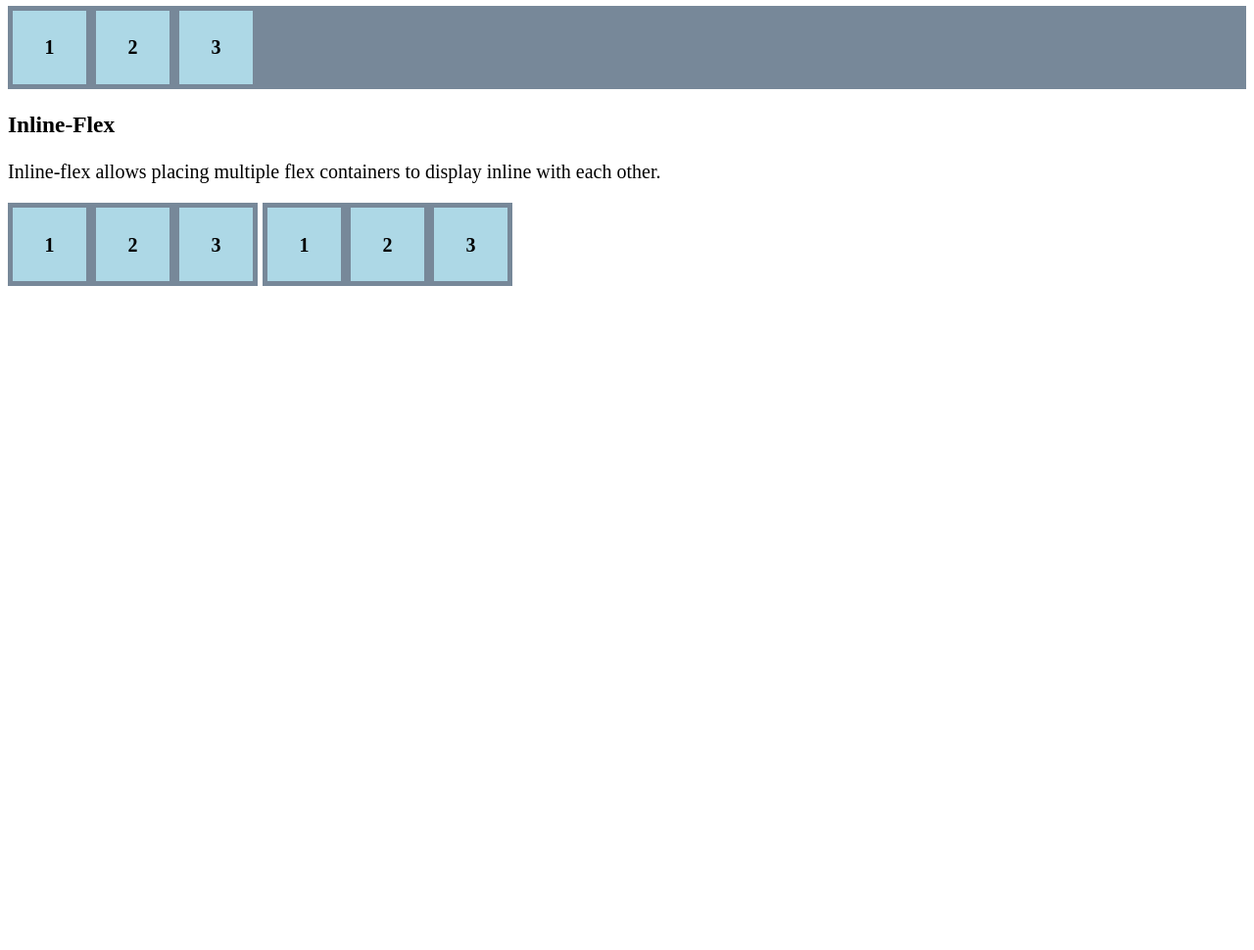
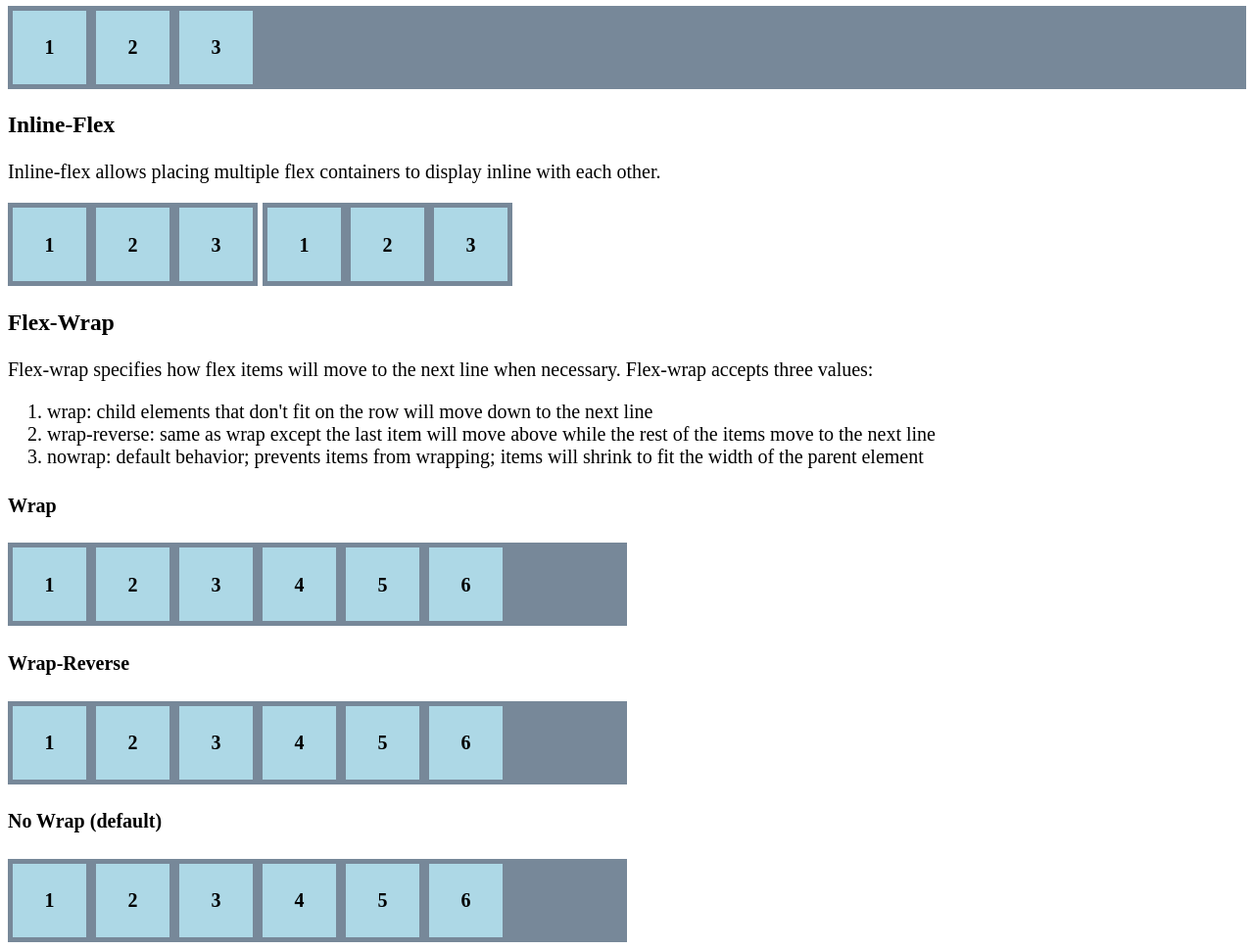
Before and after one commit to JeffBrownTech/Coding-Examples, a plain HTML site: page FlexBox/index.html in a window 1280 px wide. Shown: the part 537-1507 px from the top of the page at 98% size. Before the commit the page ends 837 px from the top, so only its background shows below. Drawn offline with Linux system fonts and the light colour scheme.

Commit message:
Added wrap examples

```diff
--- a/FlexBox/index.html
+++ b/FlexBox/index.html
@@ -75,5 +75,80 @@
             </div>
         </div>
     </div>
+
+    <h3>Flex-Wrap</h3>
+    <p>
+        Flex-wrap specifies how flex items will move to the next line when necessary. Flex-wrap accepts three values:
+        <ol>
+            <li>wrap: child elements that don't fit on the row will move down to the next line</li>
+            <li>wrap-reverse: same as wrap except the last item will move above while the rest of the items move to the next line</li>
+            <li>nowrap: default behavior; prevents items from wrapping; items will shrink to fit the width of the parent element</li>
+        </ol>
+    </p>
+    <h4>Wrap</h4>
+    <div class="container flex-container" id="wrap">
+        <div class="box">
+            <h4>1</h4>
+        </div>
+        <div class="box">
+            <h4>2</h4>
+        </div>
+        <div class="box">
+            <h4>3</h4>
+        </div>
+        <div class="box">
+            <h4>4</h4>
+        </div>
+        <div class="box">
+            <h4>5</h4>
+        </div>
+        <div class="box">
+            <h4>6</h4>
+        </div>
+    </div>
+
+    <h4>Wrap-Reverse</h4>
+    <div class="container flex-container" id="wrap-reverse">
+        <div class="box">
+            <h4>1</h4>
+        </div>
+        <div class="box">
+            <h4>2</h4>
+        </div>
+        <div class="box">
+            <h4>3</h4>
+        </div>
+        <div class="box">
+            <h4>4</h4>
+        </div>
+        <div class="box">
+            <h4>5</h4>
+        </div>
+        <div class="box">
+            <h4>6</h4>
+        </div>
+    </div>
+
+    <h4>No Wrap (default)</h4>
+    <div class="container flex-container" id="no-wrap">
+        <div class="box">
+            <h4>1</h4>
+        </div>
+        <div class="box">
+            <h4>2</h4>
+        </div>
+        <div class="box">
+            <h4>3</h4>
+        </div>
+        <div class="box">
+            <h4>4</h4>
+        </div>
+        <div class="box">
+            <h4>5</h4>
+        </div>
+        <div class="box">
+            <h4>6</h4>
+        </div>
+    </div>
 </body>
 </html>
--- a/FlexBox/style.css
+++ b/FlexBox/style.css
@@ -21,3 +21,17 @@ body {
     background-color: lightblue;
     border: 5px solid lightslategray;
 }
+
+#wrap {
+    flex-wrap: wrap;
+    width: 50%;
+}
+
+#wrap-reverse {
+    flex-wrap: wrap-reverse;
+    width: 50%;
+}
+
+#no-wrap {
+    width: 50%;
+}
```
